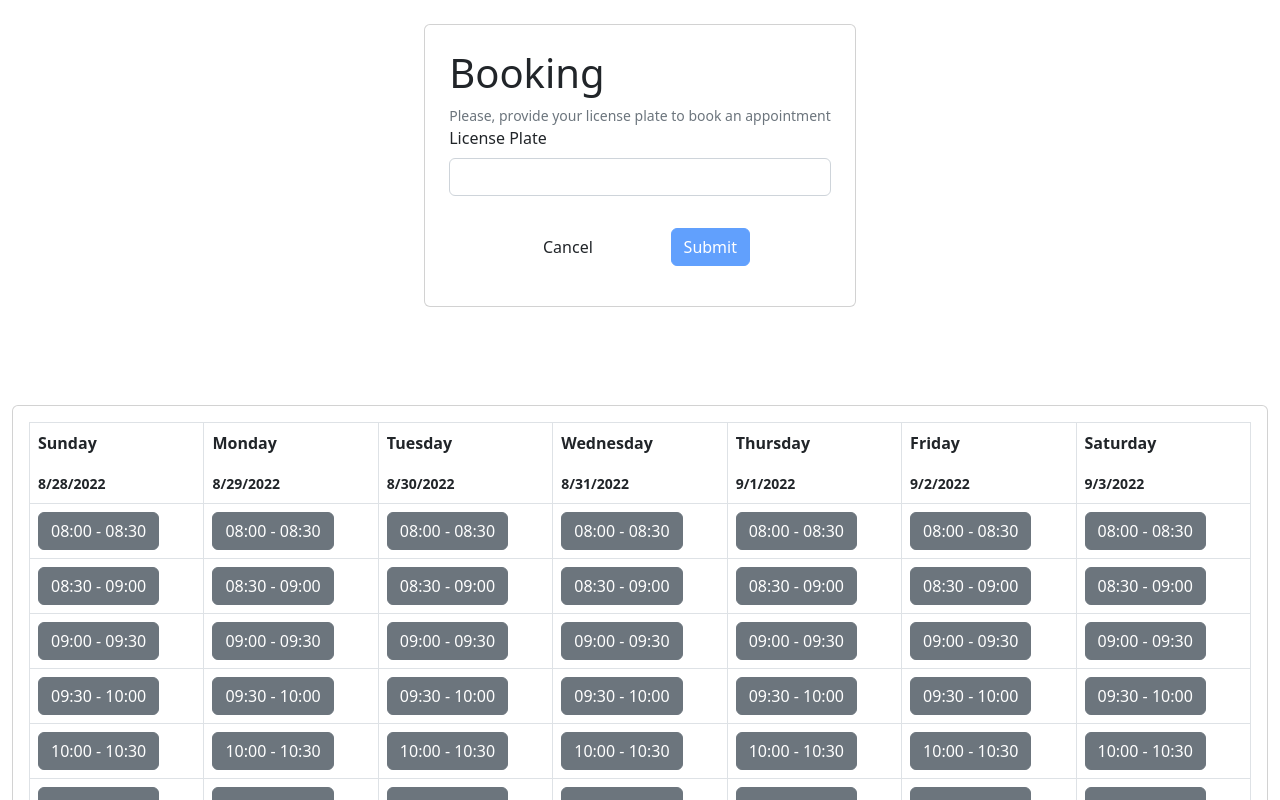
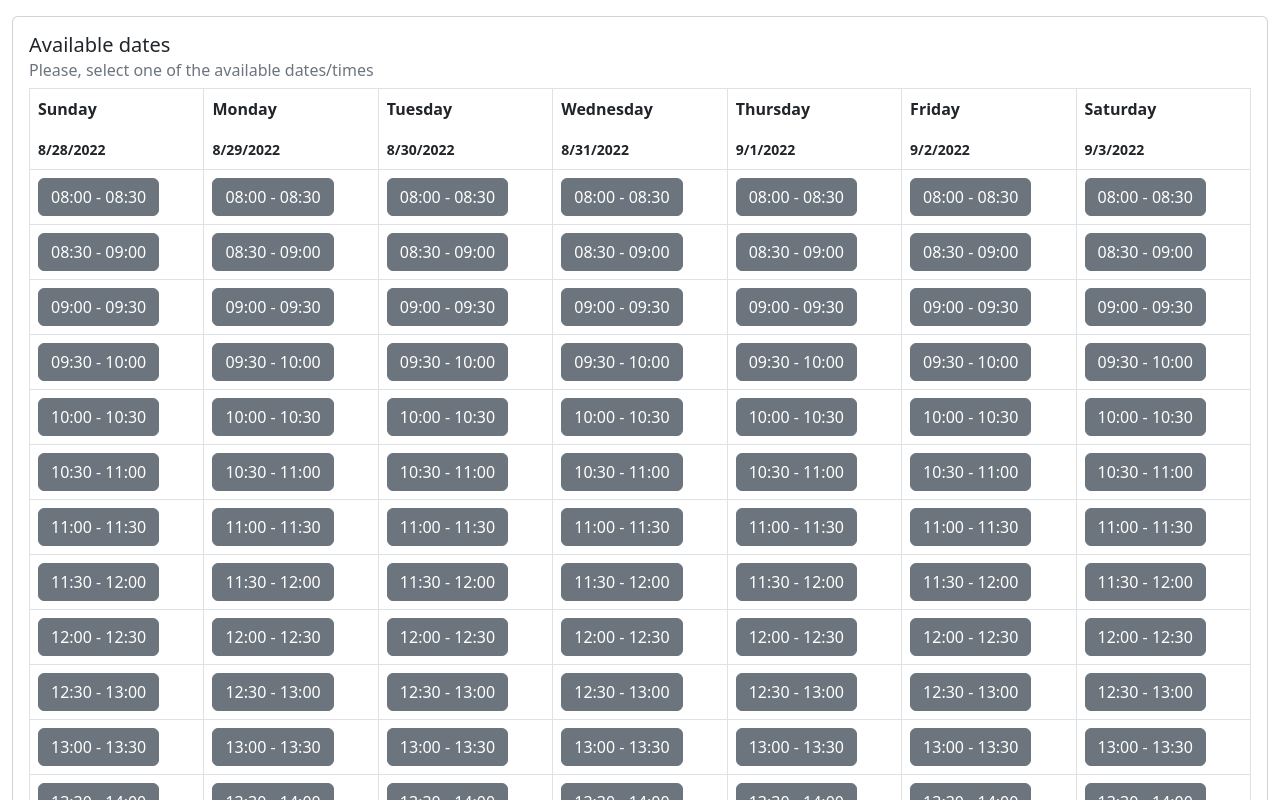
Before and after one commit to Edrac/AppointmentSystemUI, an Angular app in the folder AppointmentSystemUI/: page /booking in a window 1280 px wide. Shown: the top 800 px of the page. Built offline with nearby package versions, Linux system fonts and the light colour scheme.

Commit message:
added display of booking time

```diff
--- a/AppointmentSystemUI/src/app/pages/booking/booking.component.html
+++ b/AppointmentSystemUI/src/app/pages/booking/booking.component.html
@@ -1,7 +1,40 @@
-<div class="d-flex justify-content-center pt-4">
+<div class="pt-3">
+  <div class="card"
+       *ngIf="!showPrompt">
+    <div class="card-body">
+      <h5 class="card-title">Available dates</h5>
+      <h6 class="card-subtitle mb-2 text-muted">Please, select one of the available dates/times</h6>
+      <table class="table table-bordered">
+        <thead>
+          <tr>
+            <th *ngFor="let weekDays of weekGrid[weekGridIt]"
+                scope="col">
+              <p>{{getDayName(weekDays)}}</p>
+              <small>{{weekDays.toLocaleDateString()}}</small>
+            </th>
+          </tr>
+        </thead>
+        <tbody>
+          <tr *ngFor="let timeSlot of timeSlots">
+            <th *ngFor="let week of weekGrid[weekGridIt]"
+                scope="row">
+              <button class="btn btn-secondary"
+                      (click)="book(week, timeSlot)"
+                      [disabled]="timeSlot.disabled">{{timeSlot.from}} - {{timeSlot.to}}</button>
+            </th>
+          </tr>
+        </tbody>
+      </table>
+    </div>
+  </div>
+</div>
+
+<div *ngIf="showPrompt"
+     class="d-flex justify-content-center pt-4">
   <div class="card p-4">
     <h1>Booking</h1>
-    <small class="text-muted">Please, provide your license plate to book an appointment</small>
+    <small class="text-muted">Please, provide your license plate to create the appointment</small>
+    <p>Booking time: {{getRangeDisplay()}}</p>
     <form [formGroup]="registrationForm"
           (ngSubmit)="getAvailableDates()">
       <div class="mb-3">
@@ -17,7 +50,7 @@
       <div class="card-body d-flex justify-content-evenly">
         <button class="btn btn-default"
                 type="button"
-                [routerLink]="['/dashboard']">Cancel</button>
+                (click)="cancel()">Cancel</button>
         <button class="btn btn-primary"
                 [disabled]="registrationForm.invalid"
                 type="submit">Submit</button>
@@ -25,7 +58,8 @@
     </form>
   </div>
 </div>
-<div [class.show]="message != undefined && message != ''"
+<div *ngIf="showPrompt"
+     [class.show]="message != undefined && message != ''"
      class="mt-5 alert alert-{{messageType}} alert-dismissible fade"
      role="alert">
   {{message}}
@@ -34,27 +68,3 @@
           (click)="message = ''"
           aria-label="Close"></button>
 </div>
-<div class="card">
-  <div class="card-body">
-    <table class="table table-bordered">
-      <thead>
-        <tr>
-          <th *ngFor="let weekDays of weekGrid[weekGridIt]"
-              scope="col">
-            <p>{{getDayName(weekDays)}}</p>
-            <small>{{weekDays.toLocaleDateString()}}</small>
-          </th>
-        </tr>
-      </thead>
-      <tbody>
-        <tr *ngFor="let timeSlot of timeSlots">
-          <th *ngFor="let week of weekGrid[weekGridIt]"
-              scope="row">
-            <button class="btn btn-secondary"
-                    [disabled]="timeSlot.disabled">{{timeSlot.from}} - {{timeSlot.to}}</button>
-          </th>
-        </tr>
-      </tbody>
-    </table>
-  </div>
-</div>
--- a/AppointmentSystemUI/src/app/pages/booking/booking.component.ts
+++ b/AppointmentSystemUI/src/app/pages/booking/booking.component.ts
@@ -22,6 +22,9 @@ export class BookingComponent implements OnInit, OnDestroy {
   public weekGrid: Array<any>;
   public weekGridIt: number = 0;
   public timeSlots: Array<TimeSlot> = new Array();
+
+  public showPrompt: boolean = false;
+  public selectedDate: { from: Date, to: Date } | undefined;
 
   constructor(
     private _formBuilder: FormBuilder,
@@ -126,6 +129,34 @@ export class BookingComponent implements OnInit, OnDestroy {
     return dates;
   }
 
+  book(week: Date, timeSlot: TimeSlot) {
+    this.showPrompt = true;
+
+    let from = new Date(week);
+    let tsFrom = timeSlot.from.split(':');
+    from.setHours(parseInt(tsFrom[0]));
+    from.setMinutes(parseInt(tsFrom[1]));
+
+    let to = new Date(week);
+    let tsTo = timeSlot.to.split(':');
+    to.setHours(parseInt(tsTo[0]));
+    to.setMinutes(parseInt(tsTo[1]));
+
+    this.selectedDate = {
+      from: from,
+      to: to,
+    }
+  }
+
+  cancel() {
+    this.showPrompt = false;
+
+  }
+
+  getRangeDisplay():string{
+    return `from: ${this.selectedDate?.from.toDateString()} ${this.selectedDate?.from.toLocaleTimeString()} to: ${this.selectedDate?.to.toDateString()} ${this.selectedDate?.to.toLocaleTimeString()}`;
+  }
+
   getAvailableDates(): void {
     // this._subscriptions.add(
     //   this._apiAppointmentService.getAppointments(this.registrationForm.controls['id'].value)
```
